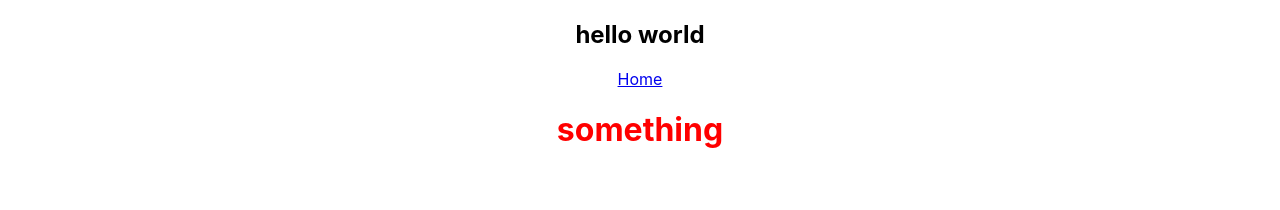
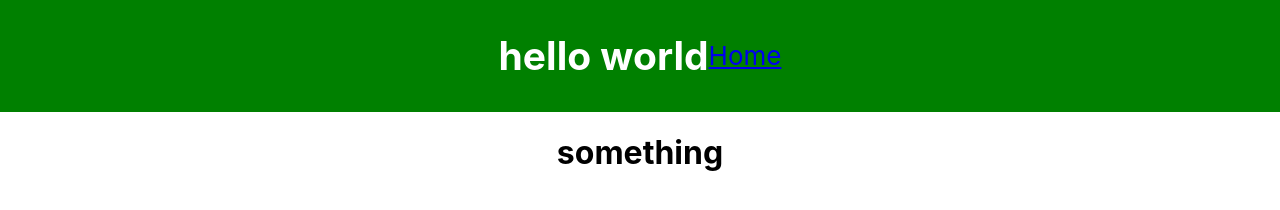
Before and after one commit to ko1h/ticket-dark, a React app: page / in a window 1280 px wide. Built offline with nearby package versions, Linux system fonts and the light colour scheme; some packages are replaced by stand-ins of ours.

Commit message:
Add styles to header, working on adding some img to home component

```diff
--- a/src/components/App.scss
+++ b/src/components/App.scss
@@ -2,7 +2,27 @@
 .App {
   text-align: center;
 }
+.header {
+  background-color: green;
+  display: flex;
+  flex-direction: row;
+  width: 100%;
+  align-items: center;
+  justify-content: center;
+  font-size: calc(10px + 2vmin);
+  color: white;
+}
 
-h1{
+.App-link {
   color: red;
+  text-decoration: none;
 }
+
+@keyframes App-logo-spin {
+  from {
+    transform: rotate(0deg);
+  }
+  to {
+    transform: rotate(360deg);
+  }
+}
--- a/src/components/Header.js
+++ b/src/components/Header.js
@@ -3,7 +3,7 @@ import { Link } from 'react-router-dom';
 
 function Header(){
   return(
-    <div>
+    <div className= "header">
       <h2>hello world</h2>
       <Link to='/'>Home</Link>
     </div>
```
